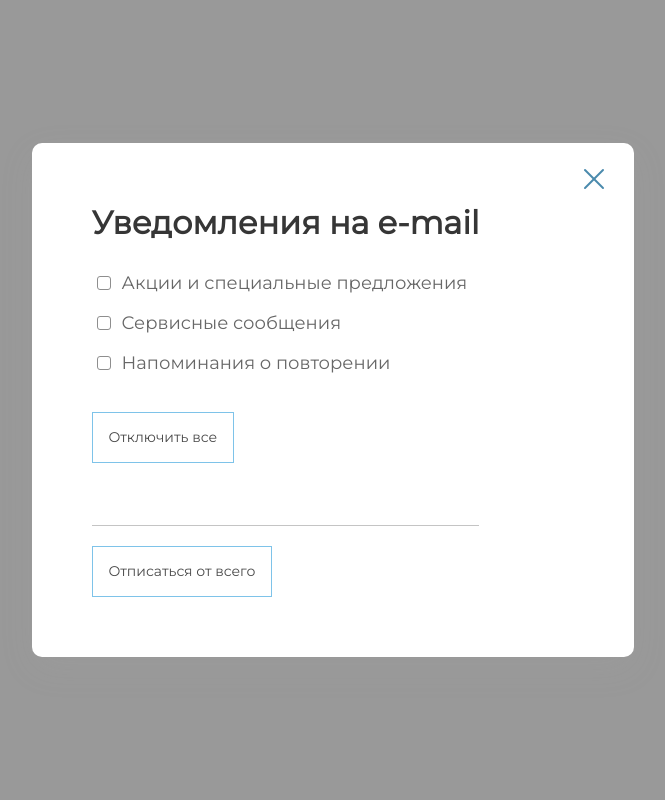
After one commit to AlexKon98/Work-project, a PHP site: page /subscription/index.html in a window 1280 px wide. The commit adds this page. Shown: the whole page, without its empty margins (307-972 px from the left). Run offline with PHP 8.4, Linux system fonts and the light colour scheme.

Commit message:
added popup windows

```diff
--- a/css/style.css
+++ b/css/style.css
@@ -1248,12 +1248,14 @@ a.ui-button:active,
   max-height: 380px;
   margin-bottom: 36px;
   object-fit: cover;
+  border-radius: 2px;
 }
 
 .slider__img {
   width: 144px;
   height: 86px;
   margin-bottom: 10px;
+  border-radius: 2px;
 }
 
 .slider__text {
@@ -1347,9 +1349,14 @@ a.ui-button:active,
   transform: rotate(90deg);
 }
 
+.swiper-button-next, .swiper-button-prev {
+  transition: opacity 300ms ease-in-out;
+  color: #096BFF;
+}
+
 .swipe-item-active {
-  transition: border 300ms ease-in-out;
-  opacity: .5;
+  transition: opacity 300ms ease-in-out;
+  opacity: .65;
 }
 
 .swipe-content-active {
@@ -1359,3 +1366,181 @@ a.ui-button:active,
 .article__block {
   display: block;
 }
+
+/* Стили для блока согласия-куки */
+
+.cookie {
+  position: fixed;
+  bottom: 0;
+  left: 0;
+  right: 0;
+  background-color: #F5F9FF;
+}
+
+.cookie__block {
+  display: flex;
+  align-items: flex-start;
+  padding-top: 40px;
+  padding-bottom: 65px;
+}
+
+.cookie__agreement {
+  display: inline-block;
+  margin-right: auto;
+  font-family: 'Montserrat', sans-serif;
+  color: var(--text-color);
+}
+
+.cookie__same-line {
+  text-decoration: underline;
+}
+
+.cookie__link {
+  color: var(--heading-color);
+}
+
+.cookie__button {
+  padding: 15px 33px;
+  border: none;
+  border-radius: 6px;
+  color: #FFF;
+  background: linear-gradient(175.34deg, #7BC1E8 -50.08%, #276F97 191.29%);
+  font-style: normal;
+  font-weight: 500;
+  font-size: 16px;
+  line-height: 20px;
+  letter-spacing: 0.02em;
+}
+
+.cookie__button:hover {
+  background: linear-gradient(175.34deg, #7BC1E8 -50.08%, #619FC1 191.29%);
+  box-shadow: inset 0px 4px 4px rgb(255 255 255 / 10%), inset 0px -4px 4px rgb(91 91 91 / 10%);
+}
+
+/* Стили для формы подписок */
+
+.subscription {
+  position: absolute;
+  display: flex;
+  top: 0;
+  bottom: 0;
+  left: 0;
+  right: 0;
+  justify-content: center;
+  align-items: center;
+  background-color: rgba(0,0,0,0.4);
+  z-index: 10;
+}
+
+.subscription__form {
+  position: relative;
+  background: #FFFFFF;
+  box-shadow: 0px 11.175px 33.525px rgba(163, 163, 163, 0.1);
+  border-radius: 10px;
+  padding: 60px 155px 60px 60px;
+  z-index: inherit;
+}
+
+.subscription__form::before {
+  position: absolute;
+  content: url(../img/close.svg);
+  top: 20px;
+  right: 24px;
+  cursor: pointer;
+}
+
+.subscription__heading {
+  font-family: 'Montserrat';
+  font-style: normal;
+  font-weight: 600;
+  font-size: 32px;
+  line-height: 39px;
+  color: var(--text-color);
+  margin-bottom: 30px;
+}
+
+.subscription__content {
+  padding-bottom: 62px;
+  border-bottom: 1px solid #C4C4C4;
+  margin-bottom: 20px;
+}
+
+.subscription__btn {
+  padding: 16px;
+  color: #4A4A4A;
+  border: 1px solid #7EC3E9;
+  font-family: 'Montserrat';
+  font-style: normal;
+  font-weight: normal;
+  font-size: 14px;
+  line-height: 17px;
+  background-color: #fff;
+  transition: color 300ms ease-in-out, background-color 300ms ease-in-out;
+  cursor: pointer;
+}
+
+.form__btn {
+  margin-top: 36px;
+}
+
+checkbox-block {
+  display: flex;
+}
+
+.checkbox {
+  display: none;
+}
+
+.subscription__label {
+  position: relative;
+  font-family: 'Montserrat';
+  font-style: normal;
+  font-weight: normal;
+  font-size: 18px;
+  line-height: 22px;
+  color: #676767;
+  padding-left: 30px;
+  cursor: pointer;
+}
+
+.subscription__label::before {
+  position: absolute;
+  content: ' ';
+  width: 14px;
+  height: 14px;
+  left: 5px;
+  top: 4px;
+  border: 1px solid #8E8E8E;
+  border-radius: 3px;
+  background-color: #fff;
+  z-index: 10px;
+  transition: background-color 300ms ease-in-out;
+}
+
+.subscription__label::after {
+  position: absolute;
+  content: url(../img/agree.svg);
+  left: 8px;
+  top: -3px;
+  height: 14px;
+  width: 14px;
+  z-index: 11;
+}
+
+.checkbox:checked + .subscription__label::before {
+  background-color: #5DA6CF;
+  border-color: #5DA6CF;
+}
+
+.subscription__btn:hover {
+  background-color: #7EC3E9;
+  color: #FFF;
+}
+
+.checkbox-block {
+  margin-bottom: 16px;
+}
+
+.checkbox-block:last-child {
+  margin-bottom: 0;
+}
--- /dev/null
+++ b/subscription/index.html
@@ -0,0 +1,42 @@
+<!DOCTYPE html>
+<html lang="en">
+<head>
+  <meta charset="UTF-8">
+  <meta http-equiv="X-UA-Compatible" content="IE=edge">
+  <meta name="viewport" content="width=device-width, initial-scale=1.0">
+  <link rel="preconnect" href="https://fonts.googleapis.com">
+  <link rel="preconnect" href="https://fonts.gstatic.com" crossorigin>
+  <link href="https://fonts.googleapis.com/css2?family=Montserrat&display=swap" rel="stylesheet">
+  <link rel="preconnect" href="https://fonts.googleapis.com">
+  <link rel="preconnect" href="https://fonts.gstatic.com" crossorigin>
+  <link href="https://fonts.googleapis.com/css2?family=Roboto+Slab:wght@500&display=swap" rel="stylesheet">
+  <link rel="stylesheet" href="../css/normalize.css">
+  <link rel="stylesheet" href="../css/style.css">
+  <title>Subscription</title>
+</head>
+<body>
+  <div class="subscription">
+    <form action="" class="subscription__form">
+      <h2 class="subscription__heading">Уведомления на e-mail</h2>
+      <div class="subscription__content">
+        <div class="form__wrapper">
+          <div class="checkbox-block">
+            <input type="checkbox" name="" id="sale" class="checkbox">
+            <label for="sale" class="subscription__label">Акции и специальные предложения</label>
+          </div>
+          <div class="checkbox-block">
+            <input type="checkbox" name="" id="services" class="checkbox">
+            <label for="services" class="subscription__label">Сервисные сообщения</label>
+          </div>
+          <div class="checkbox-block">
+            <input type="checkbox" name="" id="notifications" class="checkbox">
+            <label for="notifications" class="subscription__label">Напоминания о повторении</label>
+          </div>
+        </div>
+        <button class="subscription__btn form__btn">Отключить все</button>
+      </div>
+      <button class="subscription__btn">Отписаться от всего</button>
+    </form>
+  </div>
+</body>
+</html>
```
Also changed, not shown: cookie/index.html (added, +31 -0 lines), img/agree.svg (added), img/close.svg (added).
